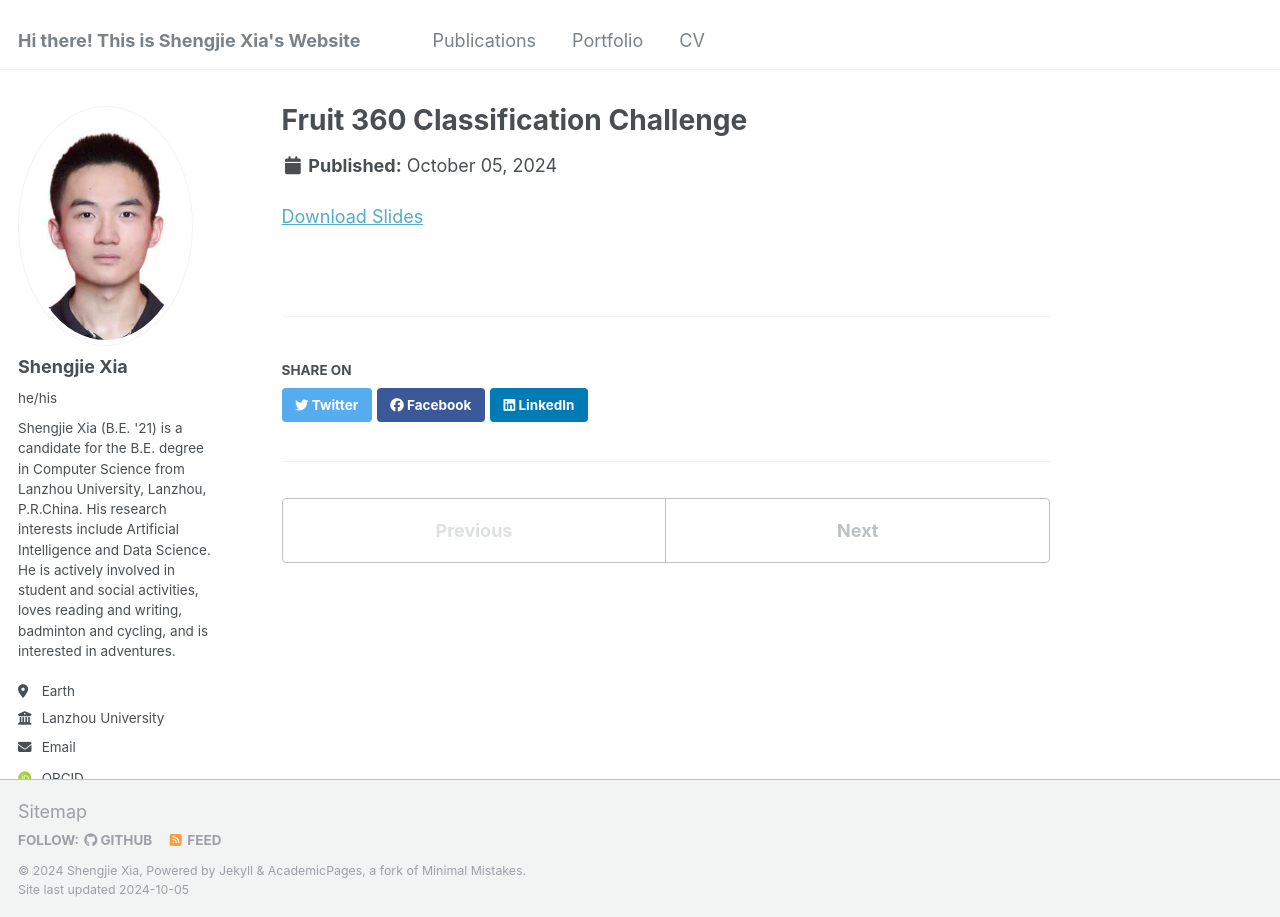
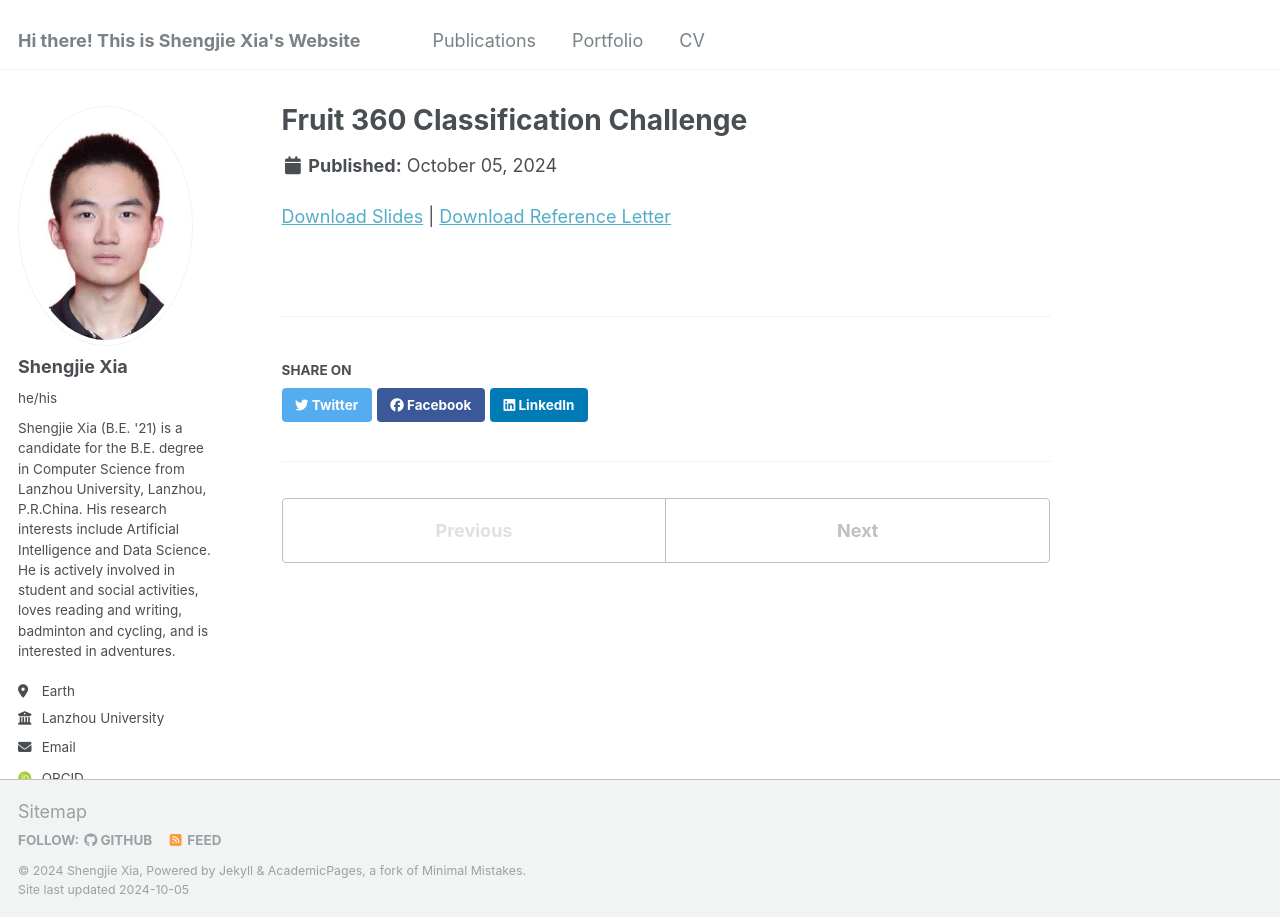
Before and after one commit to xiashj2021/xiashj2021.github.io, a Jekyll site: the page built from _portfolio/2023-08-FCC.md, in a window 1280 px wide. Built offline with Jekyll 4.4.1, drawn with Linux system fonts in a browser that asks for light colours; some web fonts are replaced.

Commit message:
Update 2023-08-FCC.md

```diff
--- a/_portfolio/2023-08-FCC.md
+++ b/_portfolio/2023-08-FCC.md
@@ -7,4 +7,4 @@ collection: portfolio
 <!--
 This is an item in your portfolio. It can be have images or nice text. If you name the file .md, it will be parsed as markdown. If you name the file .html, it will be parsed as HTML.
 -->
-[Download Slides](http://xiashj2021.github.io/files/Final-PPT-G5.pdf)
+[Download Slides](http://xiashj2021.github.io/files/Final-PPT-G5.pdf) | [Download Reference Letter](http://xiashj2021.github.io/files/ShengjieXIA-Reference-Letter.pdf)
```
